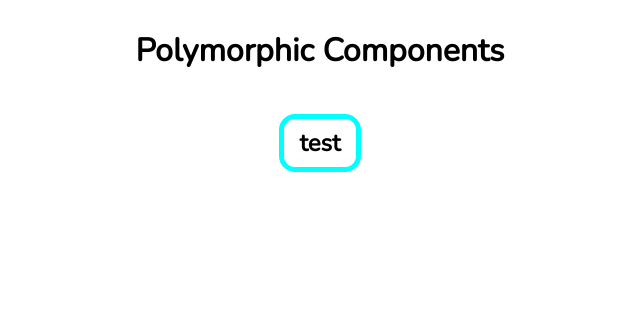
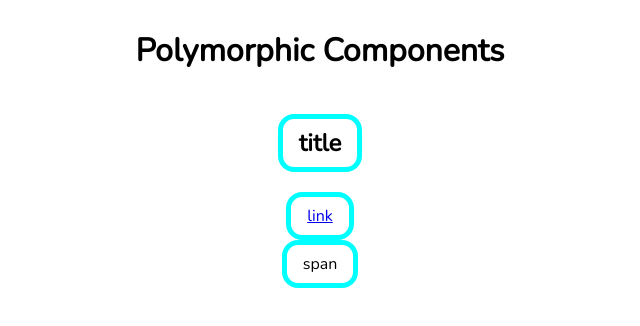
Before and after one commit to willemverbuyst/polymorphic-components, a React (Vite) app: page / in a window 1280 px wide. Shown: the top 326 px of the page, without its empty margins (328-968 px from the left). Built offline with nearby package versions, Linux system fonts and the light colour scheme.

Commit message:
Add generic types

```diff
--- a/src/App.tsx
+++ b/src/App.tsx
@@ -4,7 +4,11 @@ function App() {
   return (
     <div className="container">
       <h1>Polymorphic Components</h1>
-      <Border as="h2">test</Border>
+      <Border as="h2">title</Border>
+      <Border as="a" href="https://www.google.com">
+        link
+      </Border>
+      <Border>span</Border>
     </div>
   );
 }
--- a/src/components/Border.tsx
+++ b/src/components/Border.tsx
@@ -1,10 +1,18 @@
-interface Props {
-  as?: any;
+type BorderProps<C extends React.ElementType> = {
+  as?: C;
   children: React.ReactNode;
-}
+} & React.ComponentPropsWithoutRef<C>;
 
-export function Border({ as, children }: Props) {
+export function Border<C extends React.ElementType = "span">({
+  as,
+  children,
+  ...restProps
+}: BorderProps<C>) {
   const Component = as || "span";
 
-  return <Component className="border">{children}</Component>;
+  return (
+    <Component {...restProps} className="border">
+      {children}
+    </Component>
+  );
 }
```
